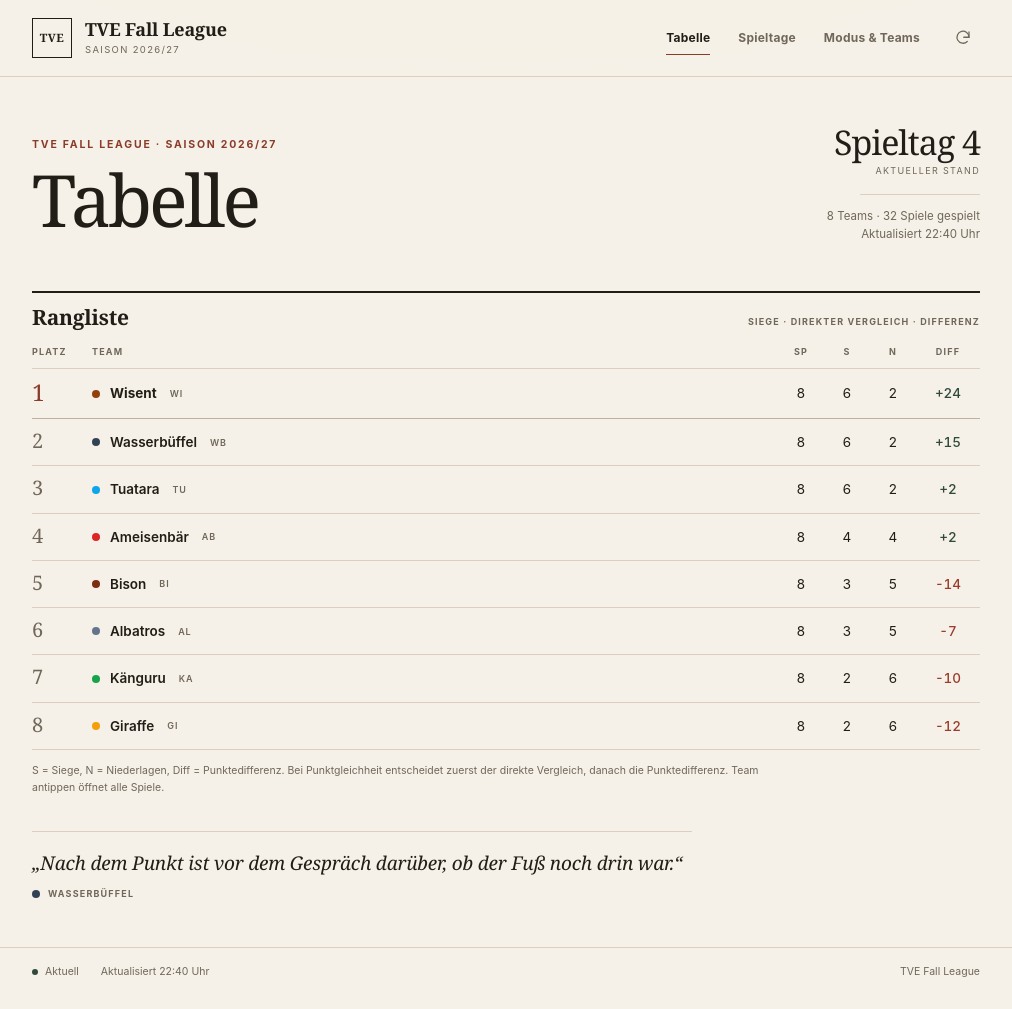
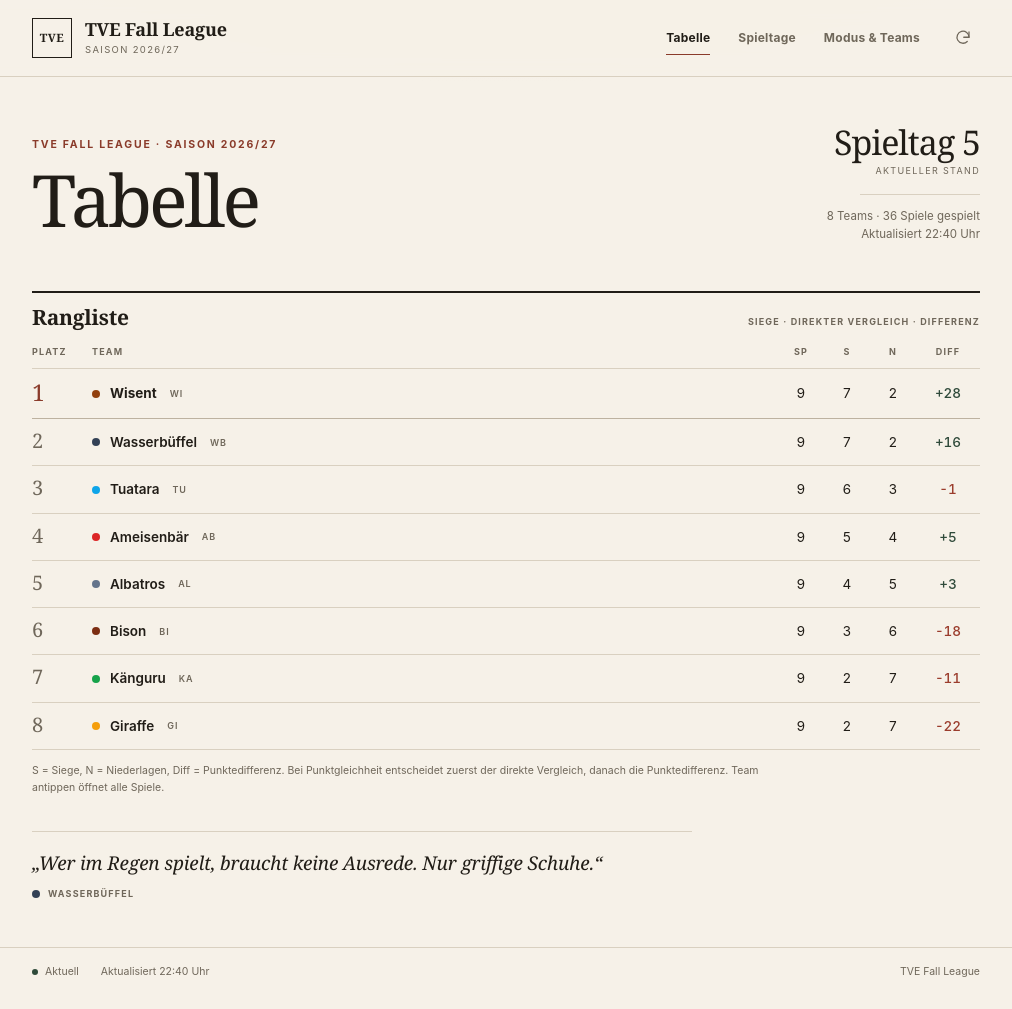
Before and after one commit to chinesecarl/tve-fall-league, a plain HTML site: page index.html in a window 1280 px wide. Shown: the whole page, without its empty margins (134-1146 px from the left). Drawn offline with nearby package versions, Linux system fonts and the light colour scheme.

Commit message:
Spieltag 5 results and sharper team quotes

```diff
--- a/app.js
+++ b/app.js
@@ -74,10 +74,10 @@ const LEAGUE_MATCHES = [
   { match_id: "R04G6", round: 4, game_no: 6, home_team_id: "AB", away_team_id: "AL", home_score: 5, away_score: 10, status: "finished" },
   { match_id: "R04G7", round: 4, game_no: 7, home_team_id: "WB", away_team_id: "WI", home_score: 6, away_score: 8, status: "finished" },
   { match_id: "R04G8", round: 4, game_no: 8, home_team_id: "GI", away_team_id: "BI", home_score: 9, away_score: 8, status: "finished" },
-  { match_id: "R05G1", round: 5, game_no: 1, home_team_id: "AB", away_team_id: "TU", home_score: null, away_score: null, status: "scheduled" },
-  { match_id: "R05G2", round: 5, game_no: 2, home_team_id: "WB", away_team_id: "KA", home_score: null, away_score: null, status: "scheduled" },
-  { match_id: "R05G3", round: 5, game_no: 3, home_team_id: "GI", away_team_id: "AL", home_score: null, away_score: null, status: "scheduled" },
-  { match_id: "R05G4", round: 5, game_no: 4, home_team_id: "BI", away_team_id: "WI", home_score: null, away_score: null, status: "scheduled" },
+  { match_id: "R05G1", round: 5, game_no: 1, home_team_id: "AB", away_team_id: "TU", home_score: 9, away_score: 6, status: "finished" },
+  { match_id: "R05G2", round: 5, game_no: 2, home_team_id: "WB", away_team_id: "KA", home_score: 10, away_score: 9, status: "finished" },
+  { match_id: "R05G3", round: 5, game_no: 3, home_team_id: "GI", away_team_id: "AL", home_score: 3, away_score: 13, status: "finished" },
+  { match_id: "R05G4", round: 5, game_no: 4, home_team_id: "BI", away_team_id: "WI", home_score: 6, away_score: 10, status: "finished" },
   { match_id: "R05G5", round: 5, game_no: 5, home_team_id: "TU", away_team_id: "WB", home_score: null, away_score: null, status: "scheduled" },
   { match_id: "R05G6", round: 5, game_no: 6, home_team_id: "GI", away_team_id: "AB", home_score: null, away_score: null, status: "scheduled" },
   { match_id: "R05G7", round: 5, game_no: 7, home_team_id: "BI", away_team_id: "KA", home_score: null, away_score: null, status: "scheduled" },
@@ -102,120 +102,126 @@ const LEAGUE_MATCHES = [
 
 const TEAM_QUOTES = {
   TU: [
-    "Der Wind darf mitspielen. Den Punkt machen wir trotzdem selbst.",
-    "Ein spektakulärer Hechtsprung ist gut. Ein faires Gespräch danach ist besser.",
-    "Ohne Schiedsrichter heißt nicht ohne Regeln. Wir klären sie gemeinsam.",
-    "Die Scheibe fliegt, der Puls steigt, die Fairness bleibt.",
-    "Wenn der eigene Pass zurückkommt, nennen wir es Doppelpass mit dem Wind.",
-    "Der beste Trickwurf ist der, den das eigene Team fangen kann.",
-    "Wir mögen Überraschungen – außer beim eigenen Wurf in die Endzone.",
-    "Das dritte Auge sieht den freien Raum. Die anderen beiden behalten die Scheibe im Blick.",
-    "Geduld ist eine Waffe. Sie hat nur keinen lauten Knopf.",
-    "Der Wind ist ein Mitspieler, der nie zuhört. Wir werfen trotzdem mit ihm.",
-    "Ein Foul, das keiner gesehen hat, ist immer noch ein Foul. Das ist der ganze Sport.",
-    "Langsam wirken und plötzlich da sein – das ist kein Widerspruch, das ist Taktik.",
-    "Die Scheibe lügt nicht. Der Wind schon.",
-    "Wir sehen alt aus. Das ist Tarnung."
+    "Ich habe drei Augen. Zwei für die Scheibe, eins für deine Ausrede.",
+    "Der Wind ist ein Gegner. Ich habe gelernt, ihn zu ignorieren.",
+    "Sie nennen mich langsam. Ich nenne es Timing.",
+    "Ein Tuatara wartet 100 Jahre. Dein Stallcount ist kürzer.",
+    "Die Scheibe lügt nicht. Der Wind schon. Ich auch, aber nur im Call.",
+    "Der beste Trickwurf ist der, den dein Team fängt. Meiner war es nicht.",
+    "Ich bin nicht alt. Ich bin eine Epoche.",
+    "Das dritte Auge sieht den freien Raum. Die anderen beiden sehen den Turnover.",
+    "Der Wind darf mitspielen. Er verliert trotzdem.",
+    "Wir beißen nicht. Wir warten, bis du müde bist.",
+    "Wir sehen alt aus. Das ist Tarnung.",
+    "Der dritte Punkt ist der schwerste. Die ersten beiden waren ein Geschenk.",
+    "Ein guter Wurf ist wie ein guter Witz. Er kommt an."
   ],
   AL: [
-    "Flügel helfen wenig, wenn der Pass ins Aus segelt.",
-    "Der Wind hat heute die Vorlage geliefert. Jetzt will er auch einen Punkt in der Tabelle.",
-    "Die Scheibe kennt die Tabelle nicht. Genau deshalb zählt jeder Punkt.",
+    "Ich habe Flügel. Du hast einen Plan. Meiner endet in der Endzone.",
+    "Der Horizont ist kein Ziel. Er ist die Ausrede für meinen Long-Pass.",
     "Gegenwind ist nur Rückenwind mit schlechter Presse.",
-    "Unsere langen Pässe haben Fernweh. Unser Team bevorzugt erreichbare Reiseziele.",
-    "Höhenflug erlaubt, Übermut nicht.",
-    "Die Scheibe ist in der Luft. Unser Plan hoffentlich auch.",
-    "Die Spannweite beeindruckt. Der Pass, der ankommt, entscheidet.",
-    "Stürme sind nur Thermik mit schlechter Laune.",
-    "Der Horizont ist kein Ziel, sondern die Ausrede für einen sehr langen Laufweg.",
-    "Auch ein Albatros muss landen. Am liebsten in der Endzone.",
-    "Wer die Thermik kennt, spart Kraft. Wer die Endzone kennt, spart Pässe.",
-    "Über dem Meer sieht man weit. Über dem Feld sollte man den Mitspieler sehen.",
-    "Ein Flug ohne Ziel ist Freiheit. Ein Wurf ohne Ziel ist ein Turnover."
+    "Ein Albatros landet nicht. Er macht eine Pause in der Endzone.",
+    "Kommt der Pass an, war es eine Flanke. Kommt er nicht an, ein Auswurf.",
+    "Sie nennen es Turnover. Ich nenne es einen sehr langen Pass.",
+    "Die Scheibe ist in der Luft. Mein Plan ist es auch.",
+    "Über den Wolken sieht man weit. Über dem Feld sieht man den Mitspieler. Meistens.",
+    "Meine Spannweite ist beeindruckend. Meine Calls sind es auch.",
+    "Ein Flug ohne Ziel ist Freiheit. Ein Wurf ohne Ziel ist ein Auswurf.",
+    "Der Wind hat heute die Vorlage gegeben. Ich nehme den Punkt trotzdem selbst.",
+    "Wir landen immer auf den Füßen. Meistens in der falschen Endzone.",
+    "Höhenflug erlaubt. Übermut ist mein zweiter Vorname."
   ],
   WI: [
-    "Manchmal ist der klügste Wurf der, den man nicht wirft.",
-    "Ein Block dreht den Spielzug. Fairness gewinnt den Spieltag.",
-    "Ein guter Pass findet den Mitspieler. Ein großartiger findet ihn im Lauf.",
-    "Geduld ist eine Taktik – besonders, wenn der Wind den Pass zurückschickt.",
-    "Wir setzen auf Ruhe, Übersicht und gelegentlich sehr schnelle Beine.",
+    "Die Herde ist mein Schild. Der Cut ist mein Schwert.",
+    "Ein Wisent rennt 50 km/h. Ich laufe 5, aber in die richtige Richtung.",
+    "Stärke zeigt sich nicht im Stoß. Sie zeigt sich im Standhalten.",
+    "Geduld ist eine Waffe. Meine ist geladen.",
+    "Bei uns zählt der direkte Vergleich. Ich habe ihn schon auswendig gelernt.",
+    "Ein guter Block ist wie ein Baum. Man sieht ihn erst, wenn man reingelaufen ist.",
     "Wenn der Laufweg frei ist, wird aus „gleich“ plötzlich „Punkt“.",
-    "Ein Wisent rennt nicht, weil er muss. Er rennt, weil der Laufweg frei ist.",
-    "Stärke zeigt sich nicht im Stoß, sondern im Standhalten.",
-    "Wer den Weg kennt, braucht keine laute Stimme.",
-    "Ein guter Block ist wie ein Baum: Er steht genau dort, wo keiner ihn erwartet.",
-    "Geduld ist kein Warten. Geduld ist ein Laufweg, den der Gegner zu spät sieht.",
-    "Die Herde deckt den Rücken. Der Cut öffnet den Raum."
+    "Wir sind eine Herde. Wenn einer losläuft, laufen alle. Meistens in dieselbe Richtung.",
+    "Wer den Weg kennt, braucht keine laute Stimme. Ich bin trotzdem laut.",
+    "Ein Wisent lässt sich nicht provozieren. Unser Captain auch nicht. Meistens.",
+    "Manchmal ist der klügste Wurf der, den man nicht wirft. Meistens ist es der, den ich werfe.",
+    "Die Herde deckt den Rücken. Der Rest ist Bonus.",
+    "Wir haben keine Starspieler. Nur eine Herde, die nicht aufhört, ‚Wechsel!‘ zu rufen.",
+    "Ein Wisent kennt keine Furcht. Er kennt nur den direkten Vergleich."
   ],
   BI: [
-    "Zehn Sekunden sind reichlich Zeit – bis jemand laut mitzählt.",
-    "Bei Gegenwind zählt nicht die Wurfkraft, sondern der nächste gute Laufweg.",
-    "Ein Fehlwurf ist nur ein Spielzug mit unerwartetem Ende.",
-    "Wir stürmen nicht blind. Wir stürmen mit einem sehr überzeugenden Plan.",
+    "Der Boden bebt, wenn ich komme. Das ist kein Erdbeben. Das ist mein Warm-up.",
+    "Ein Bison wiegt 900 kg. Meine Turnover wiegen mehr.",
+    "Eine Stampede beeindruckt. Ein geordneter Angriff gewinnt.",
+    "Zehn Sekunden sind reichlich Zeit. Bis jemand laut mitzählt.",
+    "Ich stürme nicht blind. Ich stürme mit einem sehr überzeugenden Plan. Meistens.",
+    "Masse ist kein Argument. Außer beim Box-out.",
+    "Die Herde wartet nicht. Der Stallcount auch nicht.",
+    "Mein bester Spielzug: niemand fällt um. Auch nicht der Schiedsrichter, den es nicht gibt.",
+    "Ein Bison rennt 55 km/h. Ich habe das nur im Trikot stehen.",
     "Der Punkt ist nah. Also bitte keine Heldentaten mehr.",
-    "Die Scheibe wiegt fast nichts. Der entscheidende Punkt dagegen ganz schön viel.",
-    "Eine Stampede beeindruckt. Ein geordneter Angriff punktet.",
-    "Masse ist kein Argument – außer beim Box-out.",
-    "Der Boden bebt nicht vom Brüllen, sondern von den Schritten.",
-    "Ein Fehler ist kein Umweg, sondern ein etwas längerer Weg zum Punkt.",
-    "Die Herde wartet nicht. Der Stall-Count auch nicht.",
-    "Wer im Sturm spielt, nimmt trotzdem einen Plan B mit."
+    "Wir haben die größte Herde. Und die längste Wechseldiskussion.",
+    "Ich bin der Sturm. Du bist der Baum. Wir wissen, wie das endet.",
+    "Unterschätze nie die Ruhe vor der Stampede."
   ],
   GI: [
-    "Von hier oben sieht man den freien Laufweg. Hoffentlich auch den eigenen.",
-    "Wer nur auf die Scheibe schaut, verpasst manchmal den besten Laufweg.",
+    "Ich sehe alles. Auch deinen Turnover, bevor du ihn wirfst.",
+    "Der Pass war nicht zu hoch. Du warst nur zu wenig Giraffe.",
+    "Von hier oben sieht man den freien Laufweg. Und dass ihn jemand anders läuft.",
+    "Ein hoher Wurf ist nur so gut wie der Mensch, der unten mitdenkt.",
+    "Mein Kopf ist in den Wolken. Meine Füße sind in der Endzone. Der Rest ist Pendeln.",
+    "Hohe Scheiben sind mein Spezialgebiet. Hohe Erwartungen auch.",
+    "Ich brauche keine Leiter. Ich bin die Leiter.",
+    "Ein Giraffenhals hat sieben Halswirbel. Genau wie du. Nur mehr Platz für Ausreden.",
+    "Von oben sieht jeder den freien Raum. Nur wenige laufen rechtzeitig los.",
     "Ein weiter Wurf macht Eindruck. Ein freier Mitspieler macht den Punkt.",
-    "Übersicht ist gut. Die eigene Endzone im Blick zu behalten, ist besser.",
-    "Hohe Scheiben sind unser Spezialgebiet. Den Spielstand haben wir auch im Blick.",
-    "Der Pass war nicht zu hoch. Ihr wart nur zu wenig Giraffe.",
-    "Der Kopf ist in den Wolken. Die Füße gehören in die Endzone.",
-    "Große Schritte sind kein Ersatz für den richtigen ersten Schritt.",
-    "Von oben sieht jeder den freien Raum. Nur wenige laufen rechtzeitig los.",
-    "Die Scheibe kommt hoch. Der Punkt kommt später.",
-    "Ein hoher Wurf ist nur dann gut, wenn jemand unten mitdenkt.",
-    "Wer über allen steht, wird von allen gesehen. Nutze den Überblick, bevor es der Gegner tut."
+    "Ich habe den besten Überblick der Liga. Deshalb sehe ich als Erstes, wenn es schiefgeht.",
+    "Wer über allen steht, sieht alles. Auch den eigenen Fehler.",
+    "Unsere Spieler sind zwei Meter groß. Unser erster Schritt ist es nicht."
   ],
   WB: [
+    "Der Regen ist mein Verbündeter. Der Schlamm ist mein Thron.",
+    "Nasse Hände, trockene Nerven.",
+    "Regen ist kein Wetter. Regen ist ein Heimspiel.",
+    "Wasser findet seinen Weg. Mein Pass findet meistens den Gegner.",
+    "Schlamm am Trikot? Beweisfoto für einen gelungenen Spieltag.",
+    "Wer sich über das Wetter beschwert, hat noch nie im Regen einen Callahan gefangen.",
+    "Der Schlamm bleibt am Trikot. Der Punkt bleibt in der Tabelle. Der Rest geht in die Waschmaschine.",
+    "Ich bin der Wasserbüffel. Bei Sonne gewinne ich trotzdem.",
+    "Nach dem Punkt ist vor dem Gespräch darüber, ob der Fuß noch drin war.",
+    "Regen am Spieltag? Ich nenne das optimale Bedingungen.",
+    "Untergrund weich. Calls hart.",
     "Nasse Schuhe, kalte Scheibe, warme Stimmung: Herbstliga.",
-    "Nach dem Punkt ist vor dem Gespräch darüber, ob der Fuß noch drin war.",
-    "Richtig schön ist ein Punkt erst, wenn danach beide Teams lachen.",
-    "Regen ist nur Wasser mit einem Spielplan.",
-    "Schlamm am Trikot? Beweisfoto für einen gelungenen Spieltag.",
-    "Bei diesem Wetter glänzt nicht die Scheibe, sondern die Fairness.",
-    "Regen ist kein Wetter. Regen ist ein Heimspiel.",
-    "Wasser findet seinen Weg. Ein guter Pass auch.",
-    "Der Schlamm bleibt am Trikot. Der Punkt bleibt in der Tabelle.",
-    "Wer sich über das Wetter beschwert, hat noch nicht im Regen gepunktet.",
-    "Nasse Hände, trockene Nerven.",
-    "Wer im Regen spielt, braucht keine Ausrede – nur griffige Schuhe."
+    "Wer im Regen spielt, braucht keine Ausrede. Nur griffige Schuhe."
   ],
   AB: [
+    "Ich habe keine Zähne. Ich habe einen Plan.",
+    "Die Nase findet den freien Raum. Die Beine kommen später nach.",
     "Kleine Lücke, großer Punkt.",
-    "Der schnellste Weg zum Punkt führt manchmal einen Schritt zurück.",
-    "Ein langer Punkt besteht aus vielen kleinen, gut platzierten Pässen.",
+    "Ich bin klein. Du bist groß. Die Lücke ist auf meiner Seite.",
+    "Ein Ameisenbär frisst 30.000 Ameisen am Tag. Unser Captain hat beim Warm-up schon drei Snacks.",
     "Wir haben einen Riecher für freie Räume. Für nasse Socken leider auch.",
-    "Wer Geduld mitbringt, findet auch im Gedränge die Lücke.",
-    "Ein cleverer Laufweg ist schneller als ein besonders lauter Ruf.",
-    "Ein Ameisenbär braucht keine großen Bissen. Viele kleine reichen.",
+    "Ein guter Cut ist leise. Der Punkt danach ist es nicht.",
+    "Unsere Taktik: viele kleine Pässe. Leider auch viele kleine Turnover.",
+    "Wir sind die Kleinsten der Liga. Deshalb passen wir in jede Lücke und in jedes Auto zum Auswärtsspiel.",
+    "Ein Ameisenbär hat keine Zähne. Deshalb beißen wir uns nicht fest, sondern spielen weiter.",
     "Der längste Punkt beginnt mit dem kürzesten Pass.",
-    "Wer kleine Lücken ignoriert, wartet auf eine große, die nie kommt.",
-    "Wer den Boden kennt, findet die Lücke. Wer den Gegner kennt, findet sie schneller.",
-    "Die Nase findet den freien Raum. Die Beine müssen ihn nur noch erreichen.",
-    "Ein guter Cut ist leise. Der Punkt danach ist es nicht."
+    "Wir sind klein, schnell und hungrig. Meistens auf Snacks.",
+    "Kleine Lücke, großer Punkt. Große Lücke: wir sind noch am Überlegen."
   ],
   KA: [
-    "Hohe Scheiben? Für uns kein Problem – die Landung danach schon.",
+    "Ich springe nicht. Ich fliege kurz.",
+    "Hohe Scheiben? Kein Problem. Die Landung ist das Problem.",
+    "Kommt der Pass zu hoch, nenne ich es Sprungtraining.",
+    "Meine Beine sagen: „Noch ein Lauf!“ Meine Lunge sagt: „Nein.“",
+    "Ein Känguru springt 9 Meter weit. Mein erster Schritt macht 3. Der Rest ist Anlauf.",
+    "Schnell sein ist gut. Schnell bremsen ist besser. Ich kann nur Ersteres.",
+    "Der Beutel ist für Snacks. Der Punkt ist für die Tabelle.",
+    "Ich habe den höchsten Sprung der Liga. Und den lautesten Aufschrei bei der Landung.",
+    "Ein Känguru kann rückwärts hüpfen. Unser Handler auch, aber nur im Layout.",
+    "Ein Hopser bringt dich nicht in die Endzone. Ein Laufweg schon.",
+    "Wir haben einen Beutel. Ihr habt Ausreden. Unserer ist praktischer.",
+    "Meine Lunge hat ein eigenes Timeout.",
     "Über Pfützen springen wir. Über Regeln nicht.",
-    "Kommt der Pass zu hoch, nennen wir es Sprungtraining.",
-    "Unsere Beine sagen: „Noch ein Lauf!“ Unsere Lunge beantragt eine Auszeit.",
-    "Wenn der erste Sprung nicht reicht, war das eben die Aufwärmrunde.",
-    "Ein Punkt in der Endzone? Das nennen wir einen gelungenen Hopser.",
-    "Der Beutel ist für Snacks. Der Punkt ist für die Tabelle.",
-    "Ein Känguru springt nicht, um zu prahlen. Es springt, weil der Boden zu langsam ist.",
-    "Wer hoch springt, landet irgendwo. Wer klug springt, landet in der Endzone.",
-    "Im Outback gibt es keine Abkürzungen. Auf dem Feld heißen sie Laufwege.",
-    "Schnell sein ist gut. Schnell bremsen ist besser.",
-    "Ein Hopser bringt dich nicht in die Endzone. Ein Laufweg schon"
+    "Wer hoch springt, landet irgendwo. Ich lande in der Endzone."
   ]
 };
 
--- a/index.html
+++ b/index.html
@@ -130,6 +130,6 @@
   </footer>
 
   <script src="https://cdn.jsdelivr.net/npm/papaparse@5.4.1/papaparse.min.js" integrity="sha384-D/t0ZMqQW31H3az8ktEiNb39wyKnS82iFY52QPACM+IjKW3jDUhyIgh2PApRqJZs" crossorigin="anonymous"></script>
-  <script src="app.js?v=2026-11-13c"></script>
+  <script src="app.js?v=2026-11-16a"></script>
 </body>
 </html>
```
